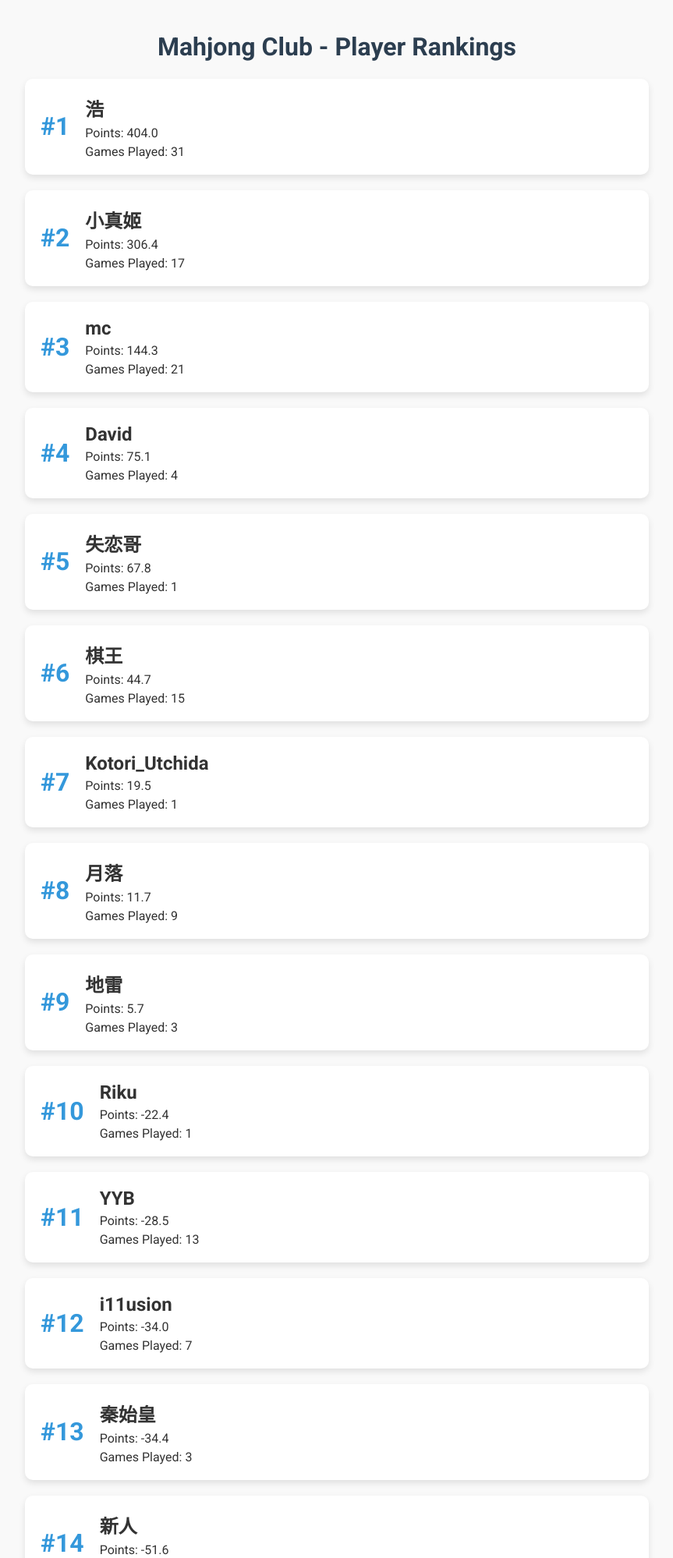
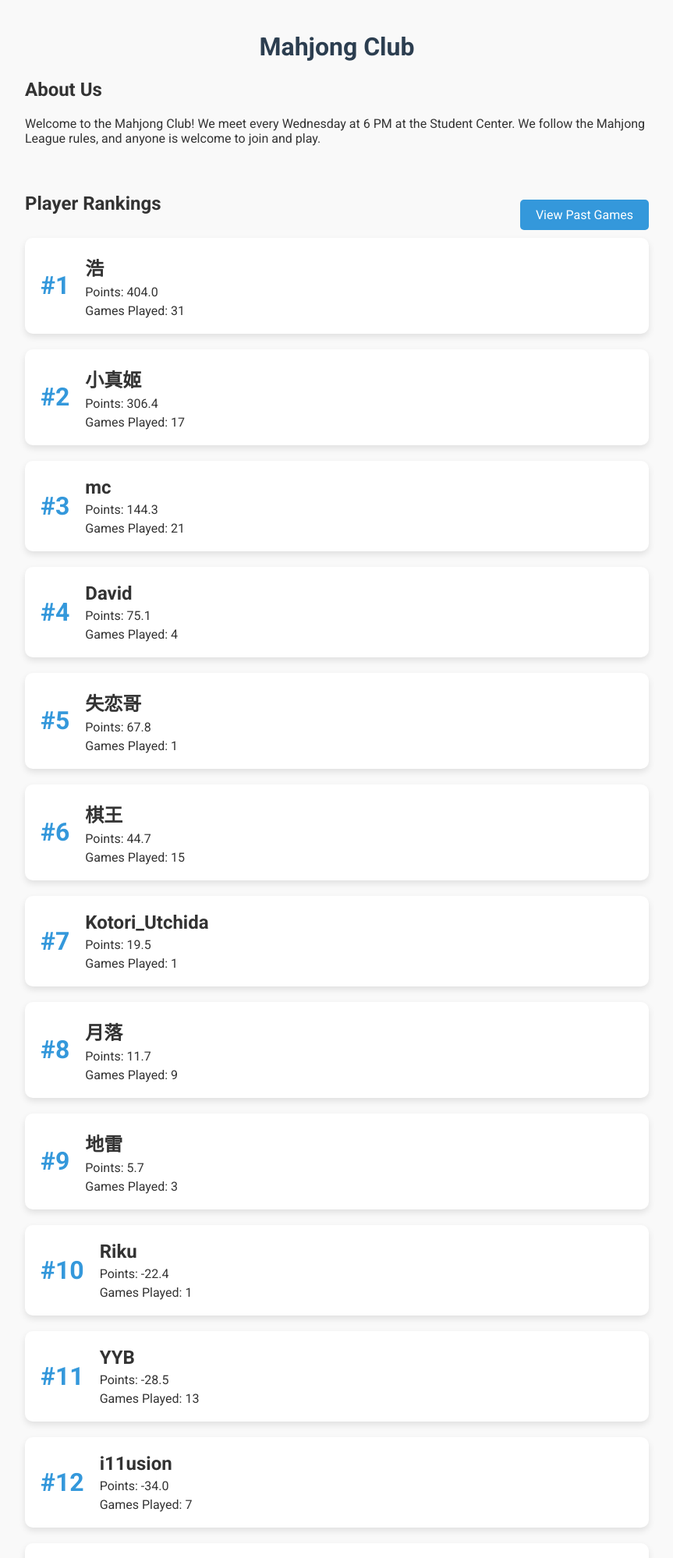
Before and after one commit to KoMakiChan/mahjong-club-flask-app, a Flask app: page / in a window 1280 px wide. Shown: the top 1998 px of the page at 78% size, without its empty margins (208-1071 px from the left). Run offline with Flask 3, Linux system fonts and the light colour scheme; data comes from the database, SQL or seed files in the repository.

Commit message:
Version 1.02 with added feature of view past game

```diff
--- a/app.py
+++ b/app.py
@@ -2,6 +2,7 @@ from flask import Flask, render_template, request, redirect, flash, session, url
 import sqlite3
 import random
 import os
+from datetime import datetime
 
 app = Flask(__name__)
 app.secret_key = "supersecretkey"  # Needed for session management
@@ -204,6 +205,42 @@ def admin_page():
 
     return render_template("admin_dashboard.html", players=players, games=games)
 
+
+@app.route("/view-past-games", methods=["GET", "POST"])
+def view_past_games():
+    conn = get_db_connection()
+    cursor = conn.cursor()
+
+    # Handle filters if they are provided
+    player_filter = request.form.get("player_filter")
+    date_filter = request.form.get("date_filter")
+
+    query = """
+    SELECT game_date, player1, player2, player3, player4, raw_score1, raw_score2, raw_score3, raw_score4
+    FROM games WHERE 1=1
+    """
+    params = []
+
+    if player_filter:
+        query += " AND (? IN (player1, player2, player3, player4))"
+        params.append(player_filter)
+
+    if date_filter:
+        query += " AND DATE(game_date) = ?"
+        params.append(date_filter)
+
+    query += " ORDER BY game_date DESC"
+    cursor.execute(query, params)
+    games = cursor.fetchall()
+
+    # Fetch players for the dropdown
+    cursor.execute("SELECT name FROM players")
+    players = cursor.fetchall()
+
+    conn.close()
+
+    return render_template("view_past_games.html", games=games, players=players)
+
 # Function to calculate final scores
 def calculate_final_scores(raw_scores):
     # Calculate base points: (raw_score // 1000) - 30
--- a/templates/home.html
+++ b/templates/home.html
@@ -3,7 +3,7 @@
 <head>
     <meta charset="UTF-8">
     <meta name="viewport" content="width=device-width, initial-scale=1.0">
-    <title>Mahjong Club - Player Rankings</title>
+    <title>Mahjong Club</title>
     <link href="https://fonts.googleapis.com/css2?family=Roboto:wght@400;700&display=swap" rel="stylesheet">
     <style>
         body {
@@ -20,6 +20,15 @@
         h1 {
             text-align: center;
             color: #2c3e50;
+        }
+        .section {
+            margin-bottom: 40px;
+        }
+        .ranking-header {
+            display: flex;
+            justify-content: space-between;
+            align-items: center;
+            margin-bottom: 10px;
         }
         .ranking-card {
             background-color: #ffffff;
@@ -51,11 +60,11 @@
             font-size: 1em;
             margin-top: 5px;
         }
-        .admin-link {
+        .admin-link, .past-games-link {
             text-align: center;
             margin-top: 30px;
         }
-        .admin-link a {
+        .admin-link a, .past-games-link a {
             text-decoration: none;
             background-color: #3498db;
             color: #ffffff;
@@ -63,15 +72,28 @@
             border-radius: 5px;
             transition: background-color 0.3s;
         }
-        .admin-link a:hover {
+        .admin-link a:hover, .past-games-link a:hover {
             background-color: #2980b9;
         }
     </style>
 </head>
 <body>
     <div class="container">
-        <h1>Mahjong Club - Player Rankings</h1>
+        <h1>Mahjong Club</h1>
 
+        <div class="section">
+            <h2>About Us</h2>
+            <p>Welcome to the Mahjong Club! We meet every Wednesday at 6 PM at the Student Center. We follow the Mahjong League rules, and
+anyone is welcome to join and play.</p>
+        </div>
+
+        <div class="section">
+            <div class="ranking-header">
+                <h2>Player Rankings</h2>
+                <div class="past-games-link">
+                    <a href="{{ url_for('view_past_games') }}">View Past Games</a>
+                </div>
+            </div>
             {% for player in players %}
             <div class="ranking-card">
                 <div class="rank">#{{ loop.index }}</div>
@@ -82,6 +104,7 @@
                 </div>
             </div>
             {% endfor %}
+        </div>
 
         <div class="admin-link">
             <a href="/admin-login">Admin Login</a>
```
Also changed, not shown: templates/view_past_games.html (added, +90 -0 lines). Lines whose indentation alone changed are shown as unchanged.
